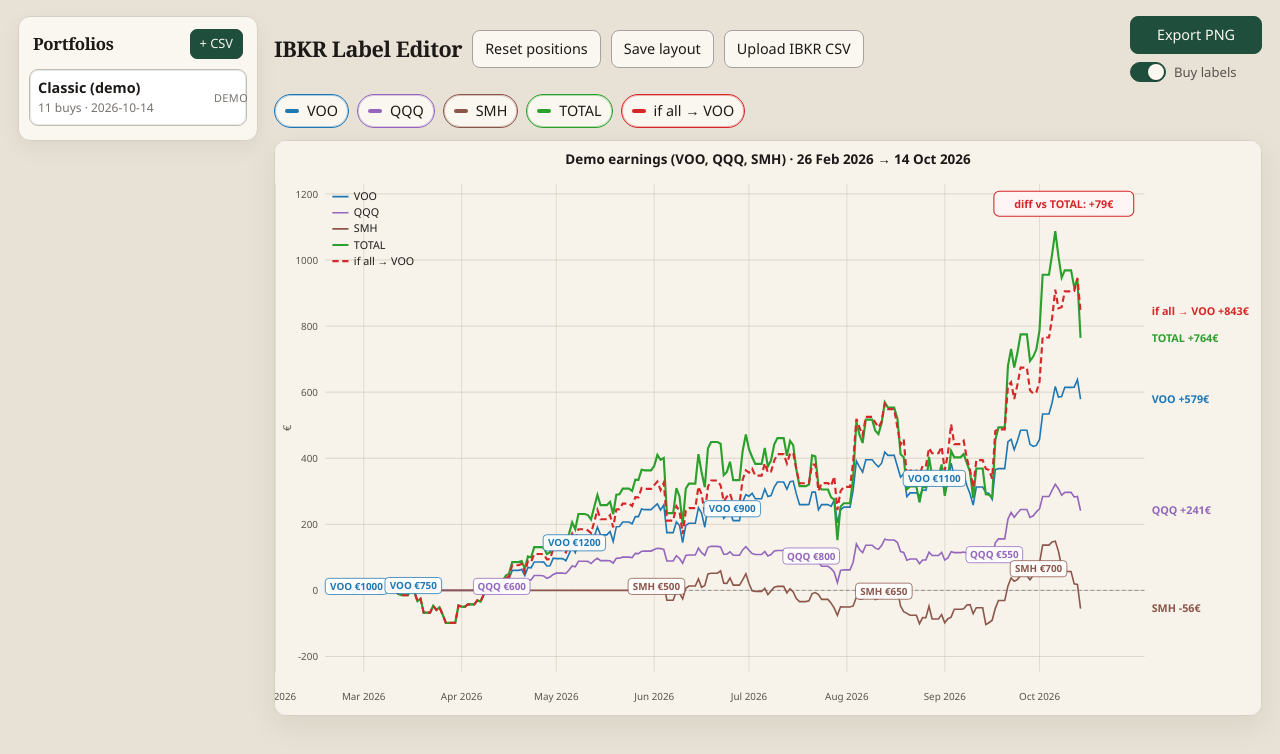
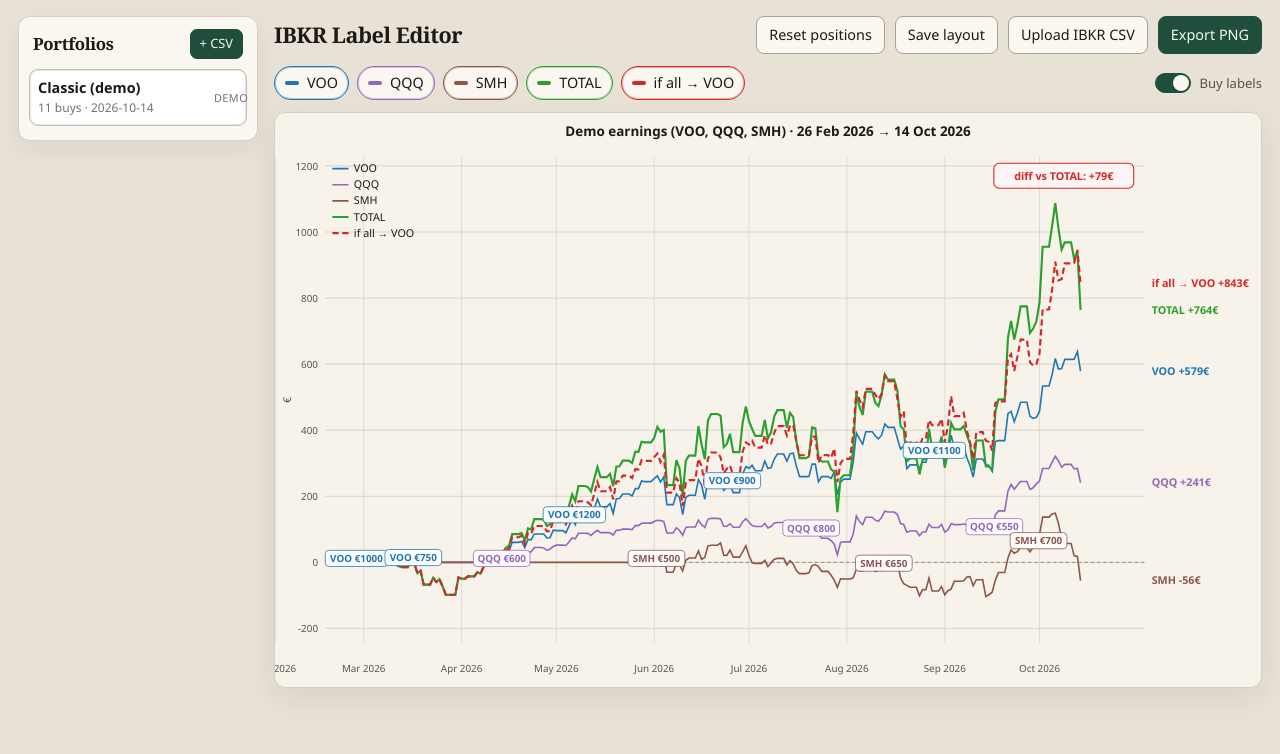
Before and after one commit to DenysPiven/InvestCalculator, a React (Vite) app: page / in a window 1280 px wide. Shown: the top 754 px of the page. Built offline with nearby package versions, Linux system fonts and the light colour scheme.

Commit message:
Put Export with toolbar buttons; labels switch on series row
Co-authored-by: pivden2000 <pivden2000@gmail.com>

```diff
--- a/src/App.tsx
+++ b/src/App.tsx
@@ -697,20 +697,9 @@
           >
             {busy ? 'Loading…' : 'Upload IBKR CSV'}
           </button>
-          <div className="toolbar-export">
-            <button type="button" className="primary" onClick={exportPng}>
-              Export PNG
-            </button>
-            <label className="switch" title="Buy labels on the chart">
-              <input
-                type="checkbox"
-                checked={showLabels}
-                onChange={(e) => setShowLabels(e.target.checked)}
-              />
-              <span className="switch-track" aria-hidden />
-              <span className="switch-text">Buy labels</span>
-            </label>
-          </div>
+          <button type="button" className="primary" onClick={exportPng}>
+            Export PNG
+          </button>
           <input
             ref={fileRef}
             type="file"
@@ -742,6 +731,15 @@
               {nameOf(sym)}
             </button>
           ))}
+          <label className="switch" title="Buy labels on the chart">
+            <input
+              type="checkbox"
+              checked={showLabels}
+              onChange={(e) => setShowLabels(e.target.checked)}
+            />
+            <span className="switch-track" aria-hidden />
+            <span className="switch-text">Buy labels</span>
+          </label>
         </div>
 
         <div className="stage">
--- a/src/index.css
+++ b/src/index.css
@@ -169,7 +169,7 @@
   display: flex;
   flex-wrap: wrap;
   gap: 10px;
-  align-items: flex-start;
+  align-items: center;
   margin-bottom: 12px;
 }
 
@@ -178,21 +178,8 @@
   font-size: 1.35rem;
   font-weight: 650;
   margin: 0;
+  margin-right: auto;
   letter-spacing: -0.02em;
-  align-self: center;
-}
-
-.toolbar > button {
-  align-self: center;
-}
-
-.toolbar-export {
-  margin-left: auto;
-  display: flex;
-  flex-direction: column;
-  align-items: stretch;
-  gap: 8px;
-  min-width: 132px;
 }
 
 .toolbar p {
@@ -297,7 +284,12 @@
   display: flex;
   flex-wrap: wrap;
   gap: 8px;
+  align-items: center;
   margin-bottom: 12px;
+}
+
+.toggles .switch {
+  margin-left: auto;
 }
 
 .toggle {
```
